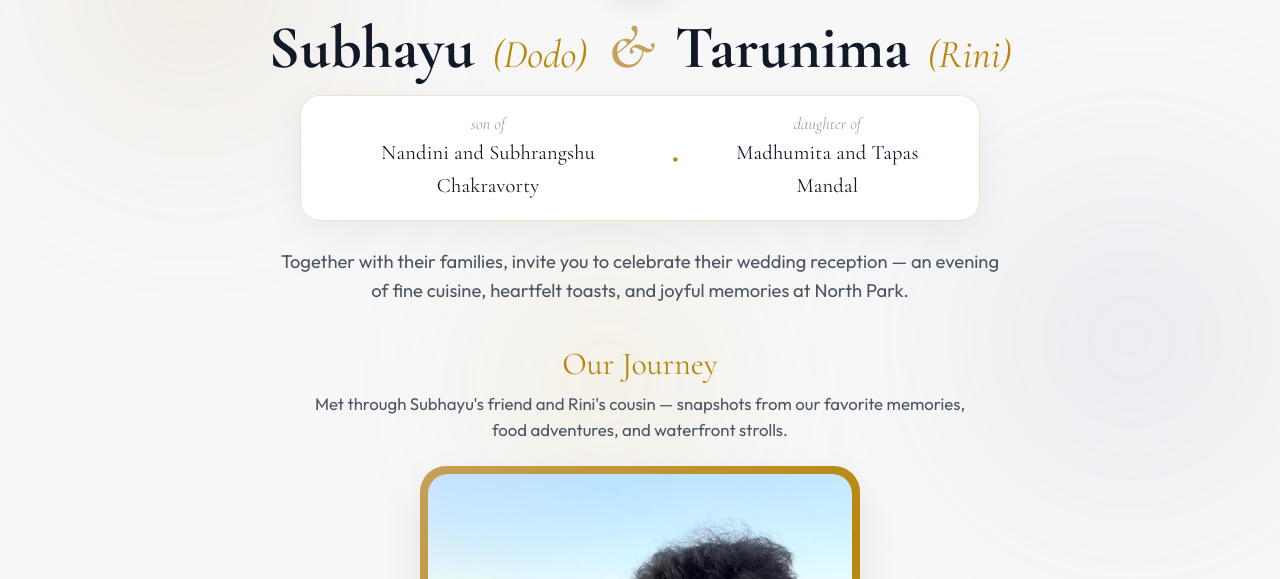
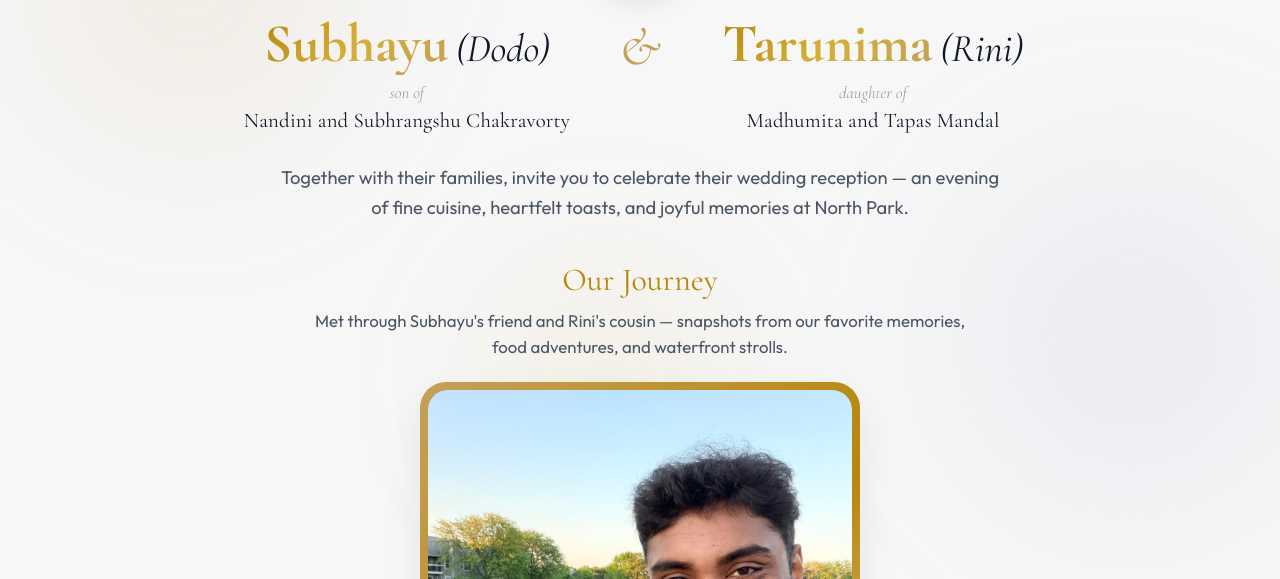
Before and after one commit to Ten5/wedding-planning, a website built with Vite: page index.html in a window 1280 px wide. Shown: the part 221-800 px from the top of the page. Built offline with nearby package versions, Linux system fonts and the light colour scheme.

Commit message:
style: remove parents box and dot, gold full names with black nicknames, center parents under each name

```diff
--- a/index.html
+++ b/index.html
@@ -70,21 +70,37 @@
           <img src="./images/logo_monogram.jpg" alt="Subhayu &amp; Tarunima Monogram Emblem" class="hero-emblem-img">
         </div>
 
-        <!-- Couple Names with Nicknames -->
-        <h1 class="couple-names">
-          <span class="one-line-names">Subhayu <small class="hero-nickname">(Dodo)</small> <span class="ampersand">&amp;</span> Tarunima <small class="hero-nickname">(Rini)</small></span>
-        </h1>
+        <!-- Couple & Parents Announcement (No box, centered directly under each name) -->
+        <div class="couple-hero-wrap">
+          <div class="couple-hero-grid">
+            <!-- Left Side: Subhayu (Dodo) & Parents -->
+            <div class="couple-col groom-col">
+              <h1 class="hero-name-heading">
+                <span class="name-gold">Subhayu</span>
+                <span class="nickname-black">(Dodo)</span>
+              </h1>
+              <div class="parents-subtext">
+                <span class="parent-rel">son of</span>
+                <span class="parent-names">Nandini and Subhrangshu Chakravorty</span>
+              </div>
+            </div>
 
-        <!-- Parents Lineage Subtext -->
-        <div class="parents-line-card">
-          <div class="parent-entry">
-            <span class="parent-rel">son of</span>
-            <span class="parent-names">Nandini and Subhrangshu Chakravorty</span>
-          </div>
-          <div class="parent-separator">•</div>
-          <div class="parent-entry">
-            <span class="parent-rel">daughter of</span>
-            <span class="parent-names">Madhumita and Tapas Mandal</span>
+            <!-- Middle: Elegant Ampersand -->
+            <div class="couple-ampersand-col">
+              <span class="hero-ampersand">&amp;</span>
+            </div>
+
+            <!-- Right Side: Tarunima (Rini) & Parents -->
+            <div class="couple-col bride-col">
+              <h1 class="hero-name-heading">
+                <span class="name-gold">Tarunima</span>
+                <span class="nickname-black">(Rini)</span>
+              </h1>
+              <div class="parents-subtext">
+                <span class="parent-rel">daughter of</span>
+                <span class="parent-names">Madhumita and Tapas Mandal</span>
+              </div>
+            </div>
           </div>
         </div>
 
--- a/src/style.css
+++ b/src/style.css
@@ -412,37 +412,119 @@ body {
   box-shadow: 0 4px 15px rgba(0, 0, 0, 0.04);
 }
 
-/* Couple Names */
-.couple-names {
+/* Couple & Parents Hero Header */
+.couple-hero-wrap {
+  margin: 0.6rem auto 1.8rem auto;
+  max-width: 860px;
+  width: 100%;
+}
+
+.couple-hero-grid {
+  display: grid;
+  grid-template-columns: 1fr auto 1fr;
+  align-items: start;
+  gap: 1.6rem;
+  text-align: center;
+}
+
+@media (max-width: 640px) {
+  .couple-hero-grid {
+    grid-template-columns: 1fr;
+    gap: 1.2rem;
+  }
+}
+
+.couple-col {
+  display: flex;
+  flex-direction: column;
+  align-items: center;
+  justify-content: flex-start;
+}
+
+.hero-name-heading {
   font-family: var(--font-serif);
-  font-size: clamp(2.2rem, 5.5vw, 3.8rem);
+  font-size: clamp(2.2rem, 4.4vw, 3.4rem);
   font-weight: 700;
   line-height: 1.15;
-  color: var(--text-main);
-  margin-bottom: 0.8rem;
-}
-
-.one-line-names {
+  margin: 0 0 0.5rem 0;
+  display: inline-flex;
+  align-items: baseline;
+  justify-content: center;
+  gap: 0.45rem;
+  white-space: nowrap;
+}
+
+@media (max-width: 440px) {
+  .hero-name-heading {
+    white-space: normal;
+  }
+}
+
+.name-gold {
+  color: #B8860B;
+  background: linear-gradient(135deg, #B8860B 0%, #D4AF37 50%, #C5A059 100%);
+  -webkit-background-clip: text;
+  -webkit-text-fill-color: transparent;
   display: inline-block;
-  white-space: nowrap;
-}
-
-.couple-names .ampersand {
-  color: var(--accent-secondary);
-  font-style: italic;
-  margin: 0 0.4rem;
-}
-
-.hero-nickname {
+}
+
+.nickname-black {
+  color: var(--text-main);
+  -webkit-text-fill-color: var(--text-main);
   font-family: var(--font-serif);
   font-style: italic;
   font-weight: 400;
-  font-size: 0.65em;
-  color: var(--accent-gold);
-  margin-left: 0.2rem;
+  font-size: 0.72em;
   letter-spacing: normal;
   display: inline-block;
-  vertical-align: baseline;
+}
+
+.couple-ampersand-col {
+  display: flex;
+  align-items: center;
+  justify-content: center;
+  padding-top: 0.2rem;
+}
+
+.hero-ampersand {
+  font-family: var(--font-serif);
+  font-style: italic;
+  font-size: clamp(2.2rem, 4.5vw, 3.4rem);
+  color: var(--accent-secondary);
+  line-height: 1.15;
+}
+
+@media (max-width: 640px) {
+  .couple-ampersand-col {
+    padding: 0;
+  }
+  .hero-ampersand {
+    font-size: 2rem;
+  }
+}
+
+.parents-subtext {
+  display: flex;
+  flex-direction: column;
+  align-items: center;
+  gap: 0.2rem;
+}
+
+.parent-rel {
+  font-family: var(--font-serif);
+  font-style: italic;
+  font-size: 1.05rem;
+  color: var(--text-dim);
+  line-height: 1.2;
+}
+
+.parent-names {
+  font-family: var(--font-serif);
+  font-size: clamp(1.15rem, 1.8vw, 1.3rem);
+  font-weight: 400; /* Clean, refined regular weight - not bold */
+  color: var(--text-main);
+  letter-spacing: 0.01em;
+  line-height: 1.35;
 }
 
 .hero-subtitle {
@@ -947,68 +1029,7 @@ body {
   border-radius: 12px;
 }
 
-/* Parents Lineage Subtext Card */
-.parents-line-card {
-  display: flex;
-  flex-direction: column;
-  align-items: center;
-  justify-content: center;
-  gap: 0.8rem;
-  background: var(--bg-card);
-  border: 1px solid var(--border-card);
-  backdrop-filter: blur(14px);
-  -webkit-backdrop-filter: blur(14px);
-  border-radius: 20px;
-  padding: 1.1rem 1.8rem;
-  margin: 0.8rem auto 1.6rem auto;
-  max-width: 680px;
-  box-shadow: var(--shadow-card);
-  text-align: center;
-}
-
-@media (min-width: 640px) {
-  .parents-line-card {
-    flex-direction: row;
-    align-items: center;
-    gap: 1.6rem;
-  }
-}
-
-.parent-entry {
-  display: flex;
-  flex-direction: column;
-  align-items: center;
-  gap: 0.2rem;
-}
-
-.parent-separator {
-  font-family: var(--font-serif);
-  font-size: 1.4rem;
-  color: var(--accent-gold);
-  line-height: 1;
-}
-
-@media (max-width: 639px) {
-  .parent-separator {
-    display: none;
-  }
-}
-
-.parent-rel {
-  font-family: var(--font-serif);
-  font-style: italic;
-  font-size: 1.05rem;
-  color: var(--text-dim);
-  line-height: 1.2;
-}
-
-.parent-names {
-  font-family: var(--font-serif);
-  font-size: 1.28rem;
-  font-weight: 400; /* Clean, refined regular weight - not bold */
-  color: var(--text-main);
-  letter-spacing: 0.01em;
-}
+
 
 /* Single Event Featured Card for Reception */
 .single-event-wrapper {
```
